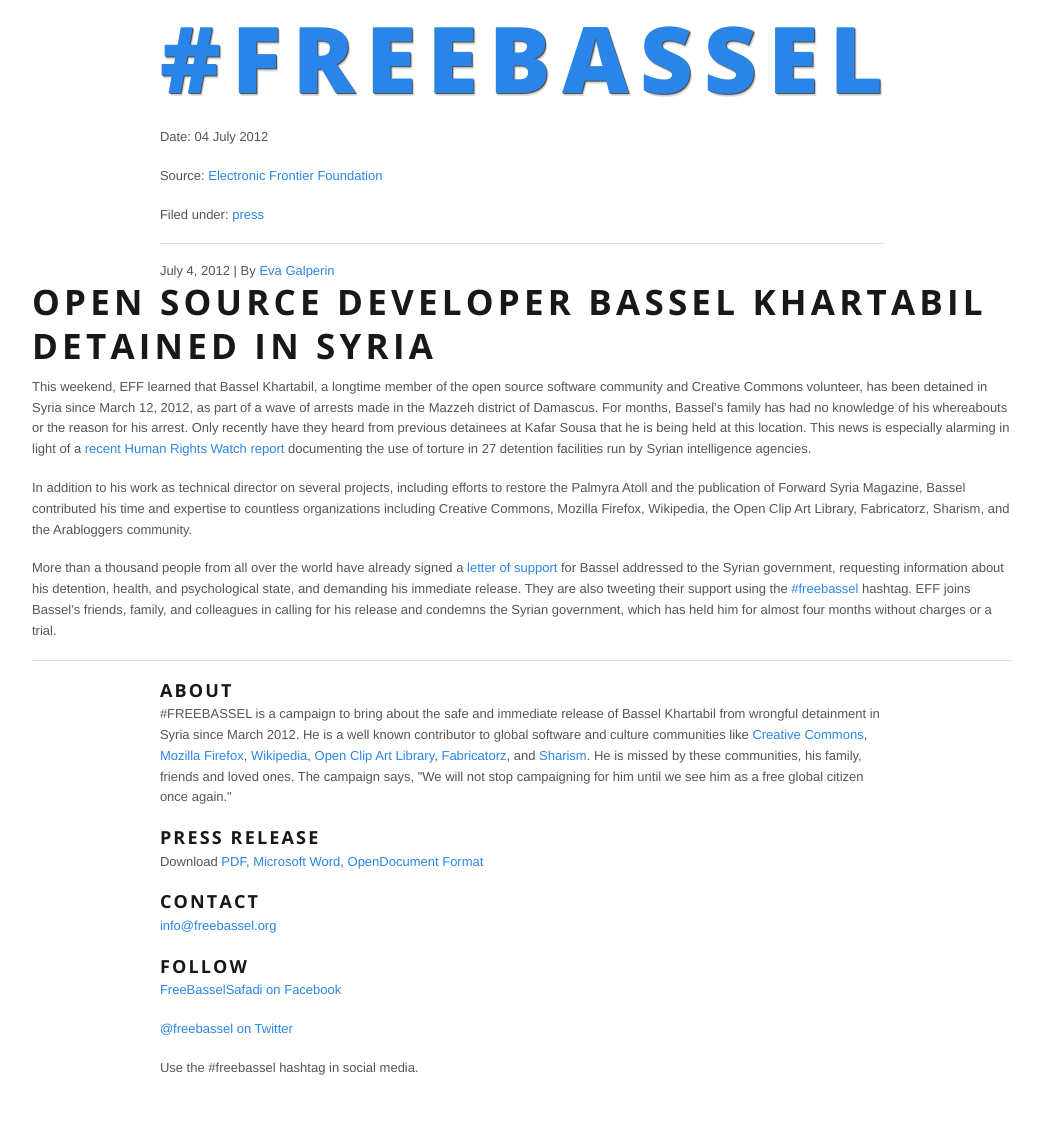
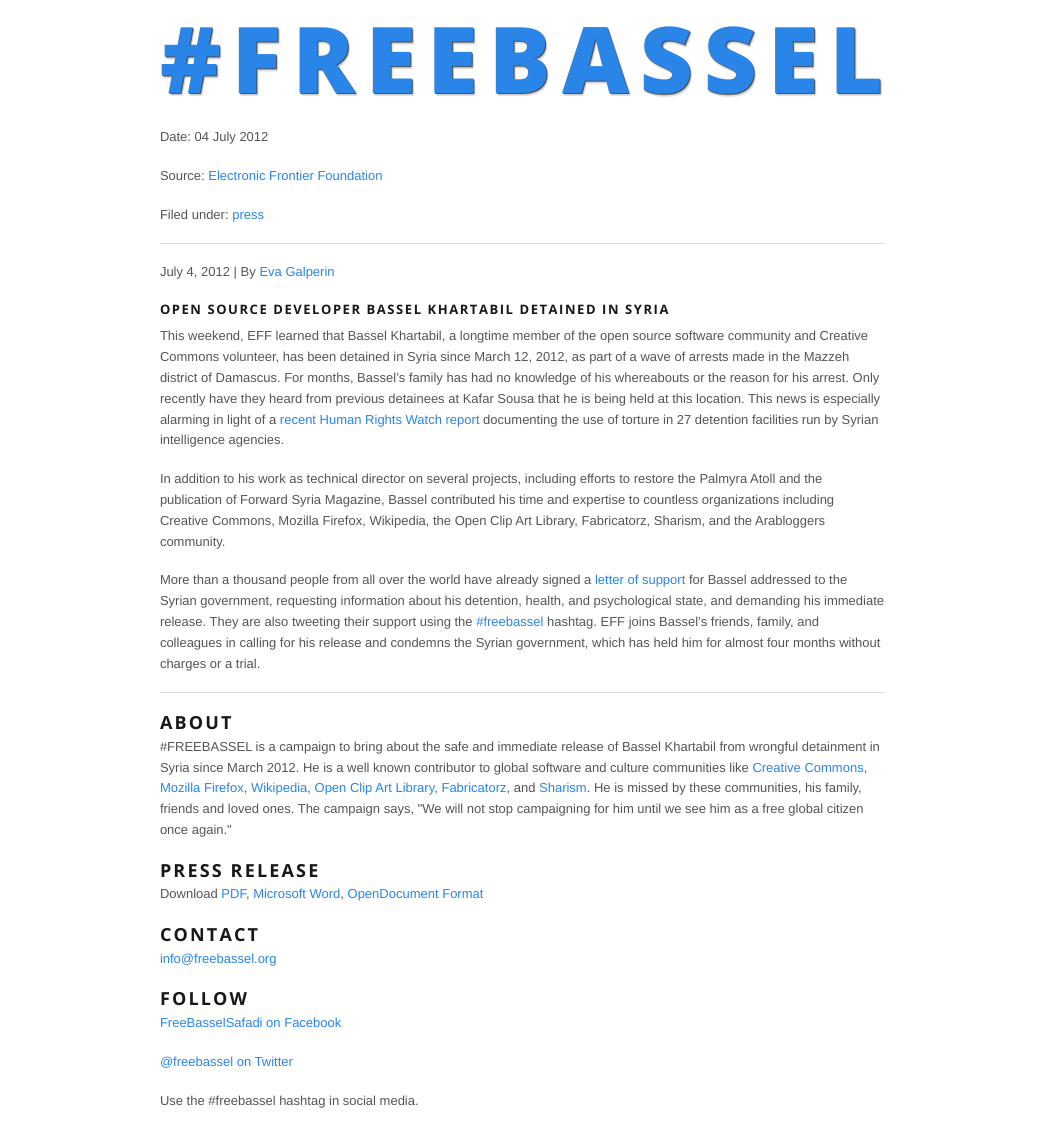
Before and after one commit to BjornW/freebassel, a Jekyll site: the page built from _posts/2012-07-04-eff.html, in a window 1280 px wide. Shown: the whole page, without its empty margins (118-1161 px from the left). Built offline with Jekyll 4.4.1, drawn with Linux system fonts in a browser that asks for light colours; before the commit the page ends 1097 px from its top, so only the background shows below that.

Commit message:
html fix

```diff
--- a/_posts/2012-07-04-eff.html
+++ b/_posts/2012-07-04-eff.html
@@ -7,27 +7,8 @@
 ---
 
 
-<div class="pane-content">
-    <div class="dateauthor">July 4, 2012 | By <a href="/about/staff/eva-galperin">Eva Galperin</a> </div>  </div>
-
-
-  </div>
-<div class="panel-separator"></div><div class="panel-pane pane-eff-node-title" >
-
-
-
-  <div class="pane-content">
-    <h2 class="node-title">Open Source Developer Bassel Khartabil Detained in Syria</h2>  </div>
-
-
-  </div>
-<div class="panel-separator"></div><div class="panel-pane pane-entity-field pane-node-body" >
-
-
-
-  <div class="pane-content">
-    <div class="field field-name-body field-type-text-with-summary field-label-hidden"><div class="field-items"><div class="field-item even" property="content:encoded"><p>This weekend, EFF learned that Bassel Khartabil, a longtime member of the open source software community and Creative Commons volunteer, has been detained in Syria since March 12, 2012, as part of a wave of arrests made in the Mazzeh district of Damascus. For months, Bassel’s family has had no knowledge of his whereabouts or the reason for his arrest. Only recently have they heard from previous detainees at Kafar Sousa that he is being held at this location. This news is especially alarming in light of a <a href="http://www.hrw.org/news/2012/07/03/syria-torture-centers-revealed">recent Human Rights Watch report</a> documenting the use of torture in 27 detention facilities run by Syrian intelligence agencies.</p>
+<p>July 4, 2012 | By <a href="/about/staff/eva-galperin">Eva Galperin</a>
+<h2>Open Source Developer Bassel Khartabil Detained in Syria</h2>
+<p>This weekend, EFF learned that Bassel Khartabil, a longtime member of the open source software community and Creative Commons volunteer, has been detained in Syria since March 12, 2012, as part of a wave of arrests made in the Mazzeh district of Damascus. For months, Bassel’s family has had no knowledge of his whereabouts or the reason for his arrest. Only recently have they heard from previous detainees at Kafar Sousa that he is being held at this location. This news is especially alarming in light of a <a href="http://www.hrw.org/news/2012/07/03/syria-torture-centers-revealed">recent Human Rights Watch report</a> documenting the use of torture in 27 detention facilities run by Syrian intelligence agencies.</p>
 <p>In addition to his work as technical director on several projects, including efforts to restore the Palmyra Atoll and the publication of Forward Syria Magazine, Bassel contributed his time and expertise to countless organizations including Creative Commons, Mozilla Firefox, Wikipedia, the Open Clip Art Library, Fabricatorz, Sharism, and the Arabloggers community.</p>
 <p>More than a thousand people from all over the world have already signed a <a href="http://freebassel.org/">letter of support</a> for Bassel addressed to the Syrian government, requesting information about his detention, health, and psychological state, and demanding his immediate release. They are also tweeting their support using the <a href="https://twitter.com/#%21/search/freebassel">#freebassel</a> hashtag. EFF joins Bassel’s friends, family, and colleagues in calling for his release and condemns the Syrian government, which has held him for almost four months without charges or a trial.</p>
-
-</div></div></div>  </div>
```
